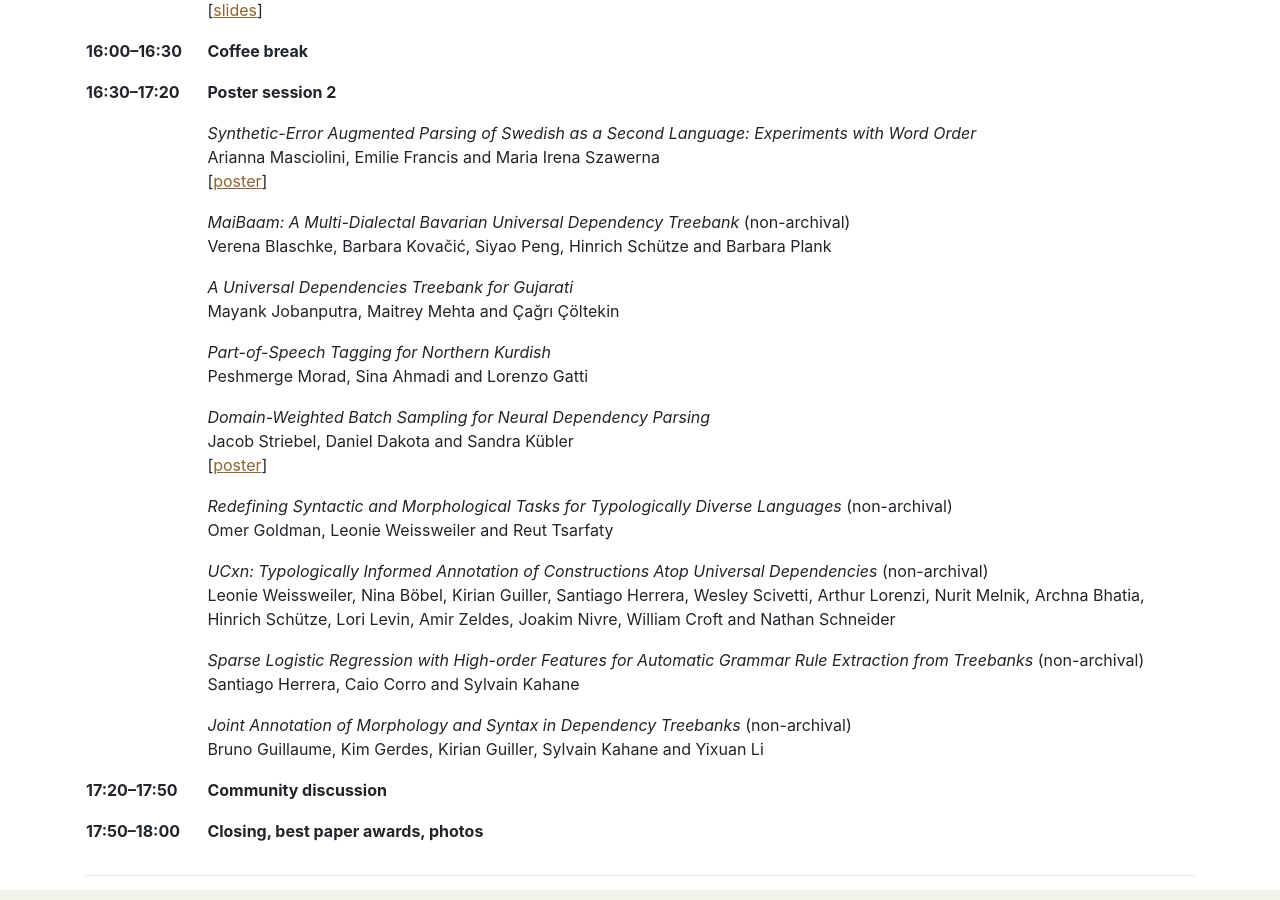
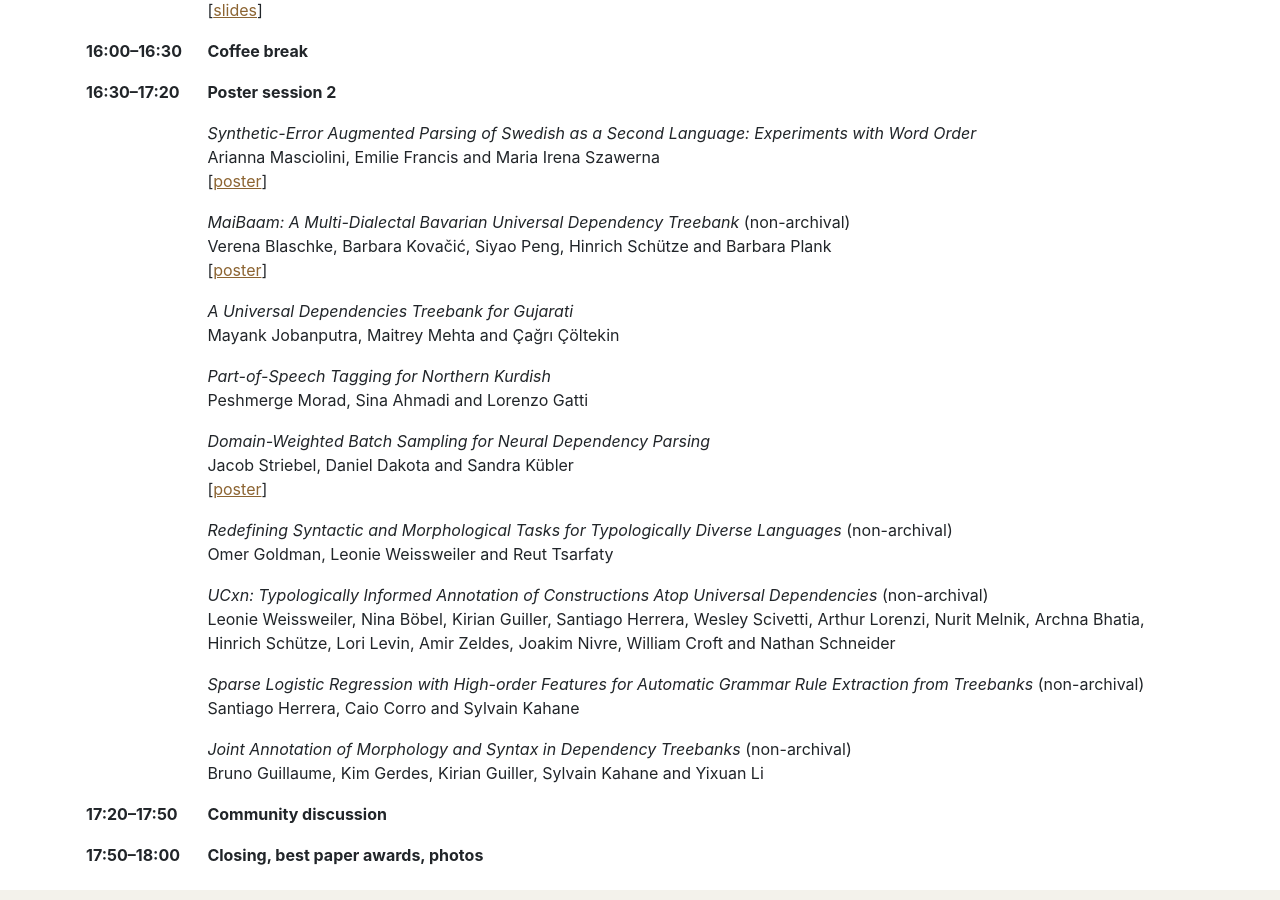
Before and after one commit to multiword/multiword.github.io, a Jekyll site: the page built from mweud2024/index.md, in a window 1280 px wide and 900 px high, scrolled down 4094 px. Built offline with Jekyll 4.4.1, drawn with Linux system fonts in a browser that asks for light colours; comment, search, counter and statistics services are not loaded.

Commit message:
Added poster

```diff
--- a/mweud2024/index.md
+++ b/mweud2024/index.md
@@ -359,6 +359,7 @@
         <td>
             <i>MaiBaam: A Multi-Dialectal Bavarian Universal Dependency Treebank</i> (non-archival)<br>
             Verena Blaschke, Barbara Kovačić, Siyao Peng, Hinrich Schütze and Barbara Plank<br>
+            [<a href="posters/blaschke-etal-2024-maibaam-poster.pdf">poster</a>]
         </td>
     </tr>
     <tr>
```
Also changed, not shown: 1 other file.
